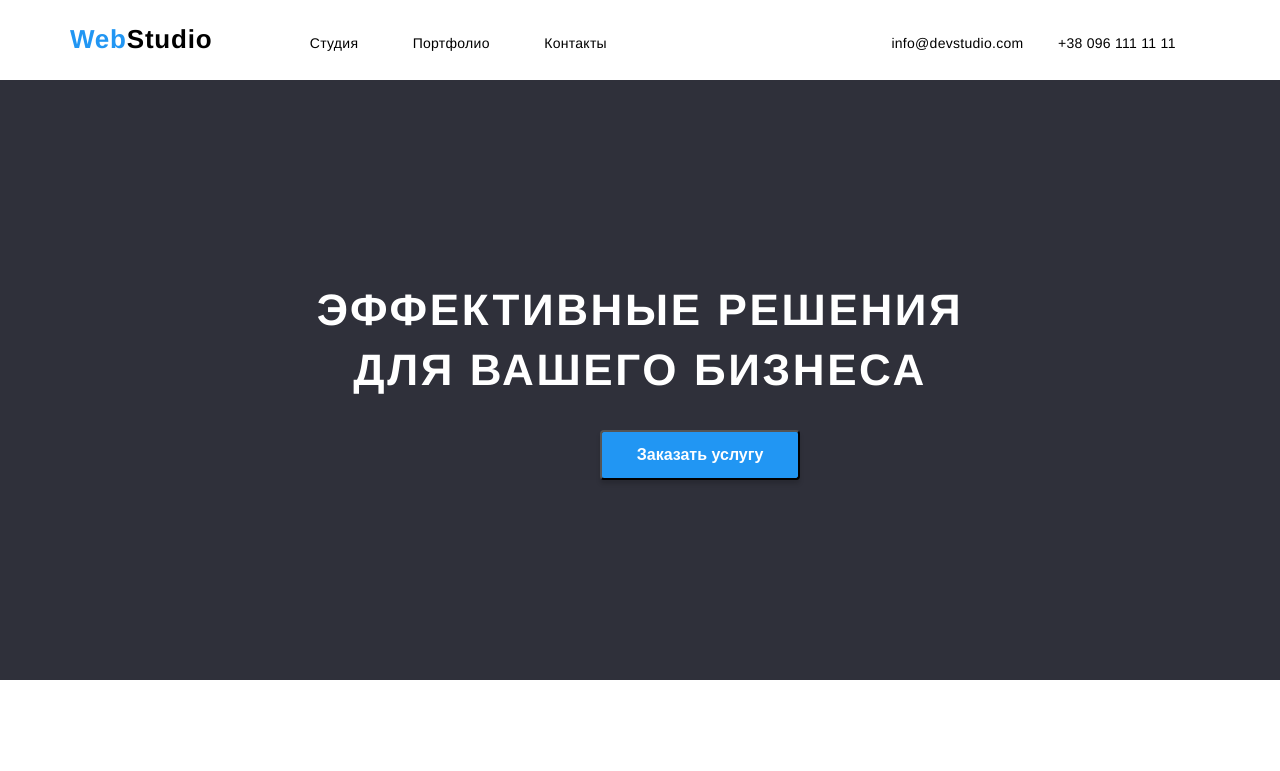
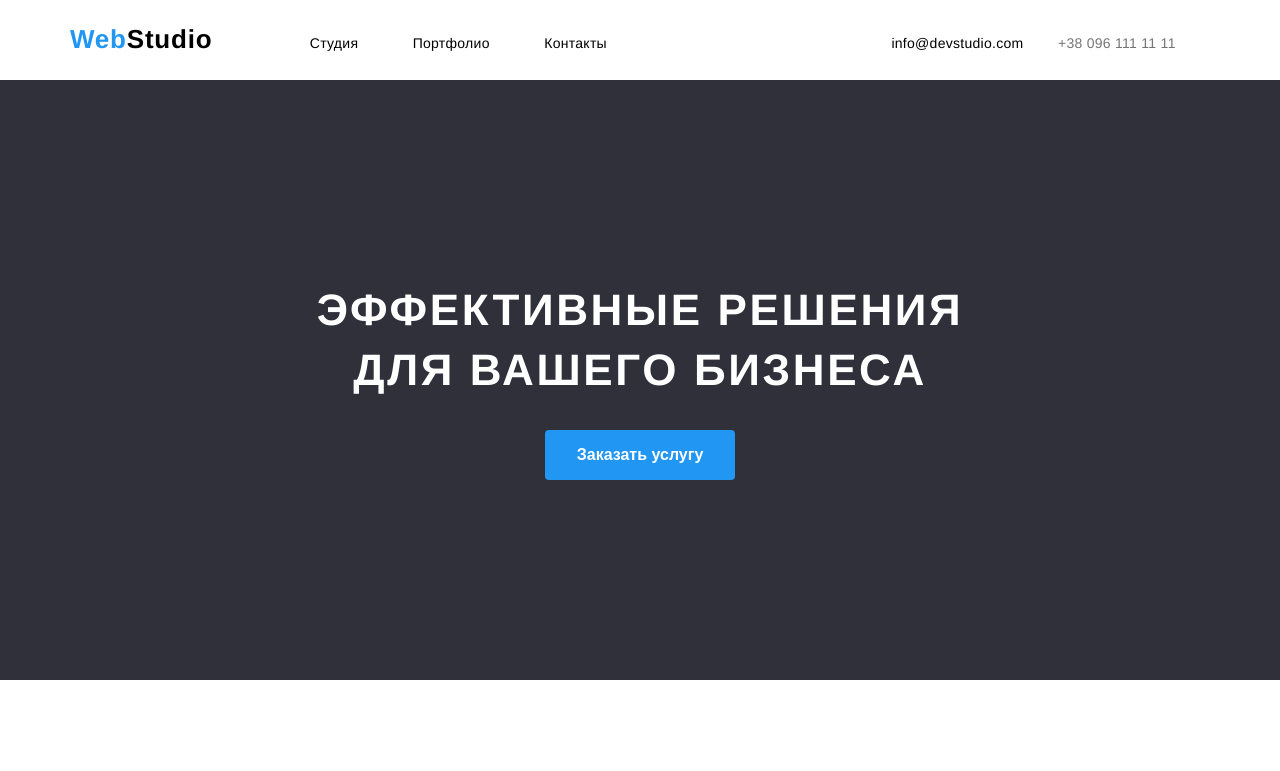
Before and after one commit to Karakal999/markup-hw-02, a plain HTML site: page index.html in a window 1280 px wide. Shown: the top 771 px of the page. Drawn offline with Linux system fonts and the light colour scheme.

Commit message:
made changes

```diff
--- a/css/style.css
+++ b/css/style.css
@@ -31,7 +31,7 @@ li {
 }
 
 A:link {
-    color: black; /* Цвет непосещенных ссылок */
+
     text-decoration: none;
 }
 
@@ -40,7 +40,7 @@ a:hover {
 }
 
 .conteiner{
-    width: 1170px;
+    max-width: 1170px;
     margin: auto;
     padding-left: 15px;
     padding-right: 15px;
@@ -48,21 +48,20 @@ a:hover {
 
 /* шапка профиля  */
 
-.header-height{
-    height: 80px;
+.header{
     padding-top: 24px;
+    padding-bottom: 25px;
 }
 
 
 .webstudio{
-    width: 145px;
-    height: 37px;
     color: black;
     padding-top: 34px;
     font-style: normal;
     font-weight: bold;
     font-size: 26px;
     line-height: 31px;
+    padding-right: 46px;
     /* identical to box height */
 
     letter-spacing: 0.03em;
@@ -70,18 +69,21 @@ a:hover {
 
 .web{
     color: #2196F3;
+    margin-left: auto;
 }
 
 .studio{
     color: black;
-    padding-left: 93px;
+    padding-left: 47px;
+    padding-right: 25px;
     width: 49px;
     height: 16px;
 }
 
 .portfolio{
     color: black;
-    padding-left: 50px;
+    padding-left: 25px;
+    padding-right: 25px;
     font-style: normal;
     width: 76px;
     height: 16px;
@@ -89,7 +91,7 @@ a:hover {
 
 .contakt{
     color: black;
-    padding-left: 50px;
+    padding-left: 25px;
 }
 
 .mail{
@@ -120,37 +122,39 @@ a:hover {
     width: auto;
     margin: 0px;
     padding: 0px;
-
+    text-align: center;
 }
 
 /* Эффективные решения для вашего бизнеса */
-
+.center{
+    padding-top: 200px;
+}
 .section-one-title{
-    padding-bottom: 30px;
     font-style: normal;
     font-weight: 900;
     font-size: 44px;
     line-height: 60px;
     /* or 136% */
 
-    text-align: center;
+
+    margin: auto;
     letter-spacing: 0.06em;
     text-transform: uppercase;
-    padding-top: 200px;
-    margin: 0;
 
     color: #FFFFFF;
 }
 
 /* кнопка заказать услугу */
+
+button{
+    border: 0px;
+}
 .btn-primary{
-    width: 200px;
-    height: 50px;
-    box-shadow: 0px 4px 4px rgba(0, 0, 0, 0.15);
     border-radius: 4px;
     background: #2196F3;
-    margin-left: 600px;
+    padding: 10px 32px;
     color: #FFFFFF;
+    margin-top: 30px;
 }
 
 .btn{
--- a/index.html
+++ b/index.html
@@ -17,32 +17,26 @@
     <header class="header">
         <!-- Верхняя линия   -->
         <Nav class="conteiner">
-            <div class="header-height">
         <ul>
             <li>
                 <a href="" class="webstudio"> <span class="web">Web</span>Studio</a>
+                <a href="" class="studio">Студия</a>
+                <a href="" class="portfolio">Портфолио</a>
+                <a href="" class="contakt">Контакты</a>
+    <!-- навигация на почту и телефон  -->
+            <a class="mail" href="info@devstudio.com">info@devstudio.com</a></Li>
+            <a class="tel" href="tel:+380961111111">+38 096 111 11 11</a></li>
             </li>
-            <li>
-                <a href="" class="studio">Студия</a>
-            </li>
-            <li>
-                <a href="" class="portfolio">Портфолио</a>
-            </li>
-            <li>
-                <a href="" class="contakt">Контакты</a>
-            </li>
-    <!-- навигация на почту и телефон  -->
-            <Li class="mail"><a href="info@devstudio.com">info@devstudio.com</a></Li>
-            <li><a class="tel" href="tel:+380961111111">+38 096 111 11 11</a></li>
         </ul>
-    </div>
     </nav>
-    <section class="fon-section-one">
-        <h2 class="section-one-title">Эффективные решения <br> для вашего бизнеса</h2>
-        <button type="button" class="btn-primary"> <span class="btn">Заказать услугу</span></button>
-    </section>
     </header>
     <main>
+        <section class="fon-section-one">
+            <div class="center">
+                <h2 class="section-one-title">Эффективные решения <br> для вашего бизнеса</h2>
+                <button type="button" class="btn-primary"> <span class="btn">Заказать услугу</span></button>
+            </div>
+        </section>
         <div class="conteiner">
         <!-- особенности -->
         <section class="peculiarities">
```
